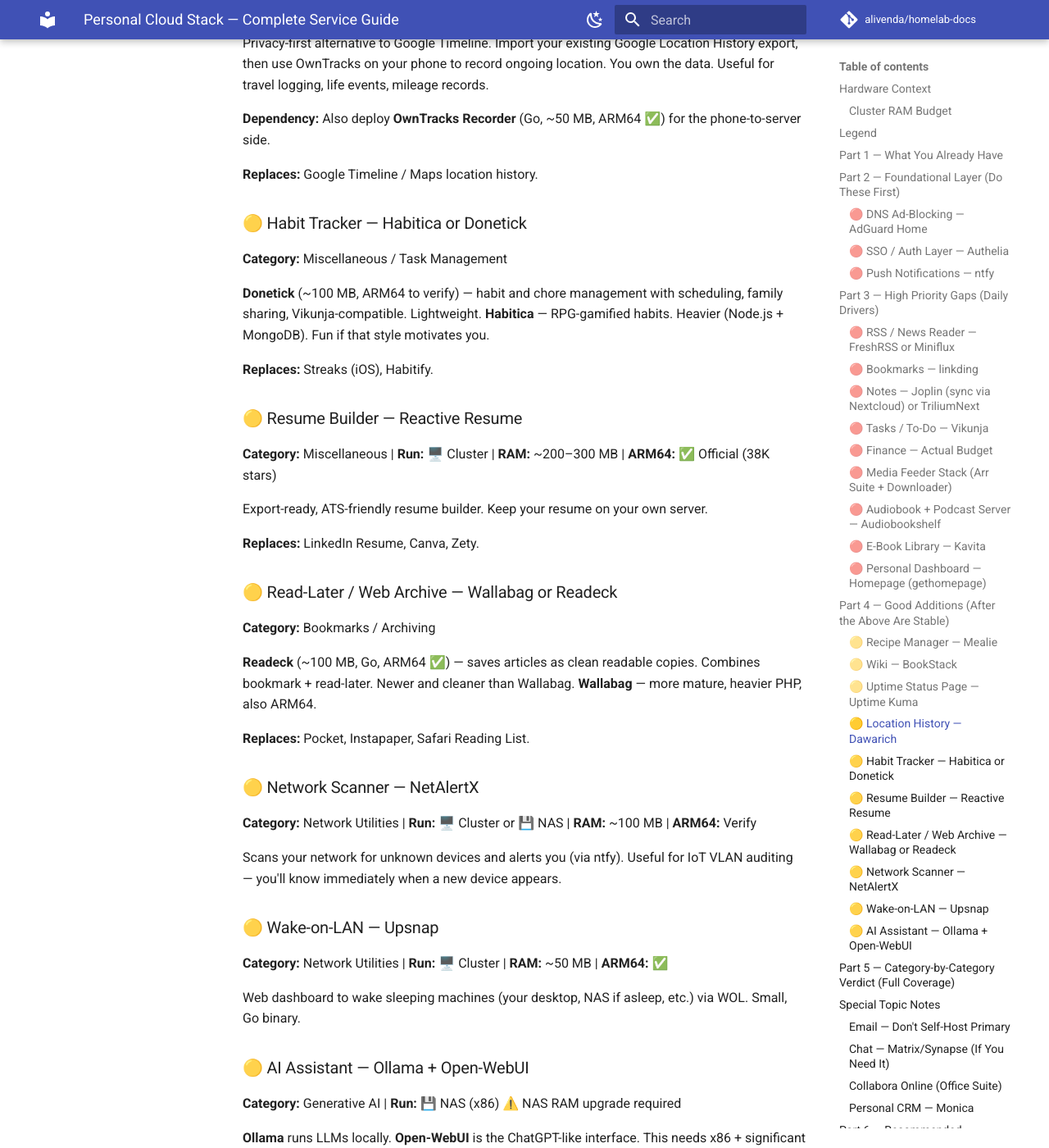
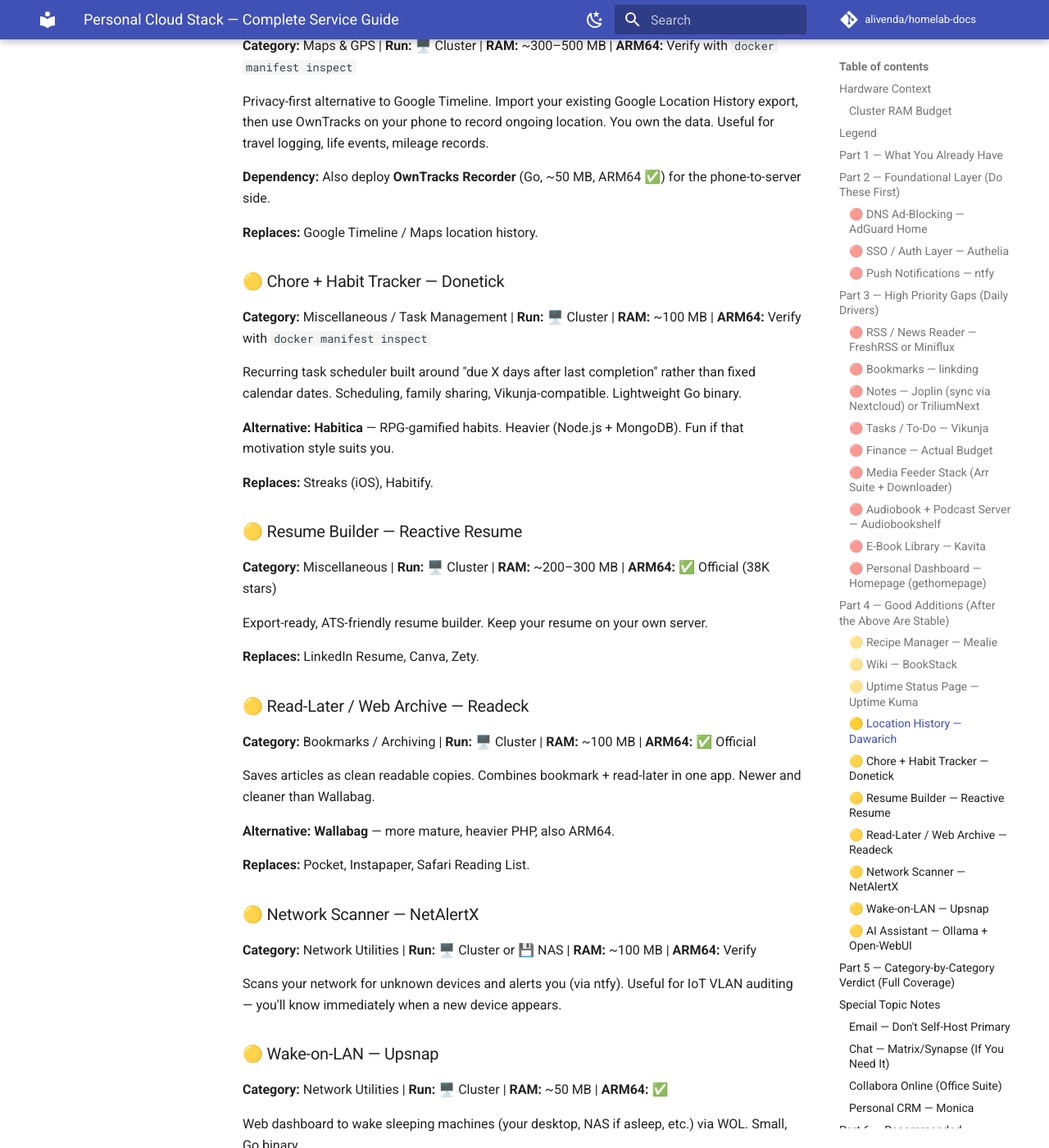
Before and after one commit to alivenda/homelab-docs, an MkDocs documentation site: the page built from docs/personal-cloud-stack.md, in a window 1280 px wide and 1400 px high, scrolled down 8422 px. Shown: the whole window at 82% size. Built offline with MkDocs 1.6.1 and Material for MkDocs 9.7.7, drawn with Linux system fonts in a browser that asks for light colours; comment, search, counter and statistics services are not loaded; some of the changed text lies outside the part shown.

Commit message:
docs(personal-cloud-stack): fix 6 issues from advisor review
- Fix ambiguous ⚠️ symbol: use 🚫 for email trap rows, add legend entry
- Fix dangling lldap reference: name it in Authelia section
- Fix 'Gitea Codespaces' inaccuracy: reword to code-server/Coder
- Fix Node-RED written as deployed: HA covers automation, Node-RED optional
- Fix Donetick/Readeck missing metadata headers; lead with recommended pick
- Update intro line to name all 4 hardware platforms

```diff
--- a/docs/personal-cloud-stack.md
+++ b/docs/personal-cloud-stack.md
@@ -245,11 +246,12 @@ Privacy-first alternative to Google Timeline. Import your existing Google Locati
 **Replaces:** Google Timeline / Maps location history.
 
 
-### 🟡 Habit Tracker — Habitica or Donetick
-**Category:** Miscellaneous / Task Management
+### 🟡 Chore + Habit Tracker — Donetick
+**Category:** Miscellaneous / Task Management | **Run:** 🖥️ Cluster | **RAM:** ~100 MB | **ARM64:** Verify with `docker manifest inspect`
 
-**Donetick** (~100 MB, ARM64 to verify) — habit and chore management with scheduling, family sharing, Vikunja-compatible. Lightweight.
-**Habitica** — RPG-gamified habits. Heavier (Node.js + MongoDB). Fun if that style motivates you.
+Recurring task scheduler built around "due X days after last completion" rather than fixed calendar dates. Scheduling, family sharing, Vikunja-compatible. Lightweight Go binary.
+
+**Alternative:** **Habitica** — RPG-gamified habits. Heavier (Node.js + MongoDB). Fun if that motivation style suits you.
 
 **Replaces:** Streaks (iOS), Habitify.
 
@@ -261,11 +263,12 @@ Export-ready, ATS-friendly resume builder. Keep your resume on your own server.
 **Replaces:** LinkedIn Resume, Canva, Zety.
 
 
-### 🟡 Read-Later / Web Archive — Wallabag or Readeck
-**Category:** Bookmarks / Archiving
+### 🟡 Read-Later / Web Archive — Readeck
+**Category:** Bookmarks / Archiving | **Run:** 🖥️ Cluster | **RAM:** ~100 MB | **ARM64:** ✅ Official
 
-**Readeck** (~100 MB, Go, ARM64 ✅) — saves articles as clean readable copies. Combines bookmark + read-later. Newer and cleaner than Wallabag.
-**Wallabag** — more mature, heavier PHP, also ARM64.
+Saves articles as clean readable copies. Combines bookmark + read-later in one app. Newer and cleaner than Wallabag.
+
+**Alternative:** **Wallabag** — more mature, heavier PHP, also ARM64.
 
 **Replaces:** Pocket, Instapaper, Safari Reading List.
 
@@ -485,4 +488,4 @@ Until then, run the Arr stack on the cluster pointing at NFS — it works fine.
 | 🟡 Good | Ollama + Open-WebUI | ChatGPT (post NAS upgrade) |
 | 🟡 Good | Collabora (NC app) | Google Docs |
 | 🟡 Good | SearXNG | Google search |
-| ⚠️ Trap | Email server | — don't; use Proton/Migadu |
+| 🚫 Trap | Email server | — don't; use Proton/Migadu |
```
Also changed, not shown: other parts of docs/personal-cloud-stack.md (+6 -5 lines).
